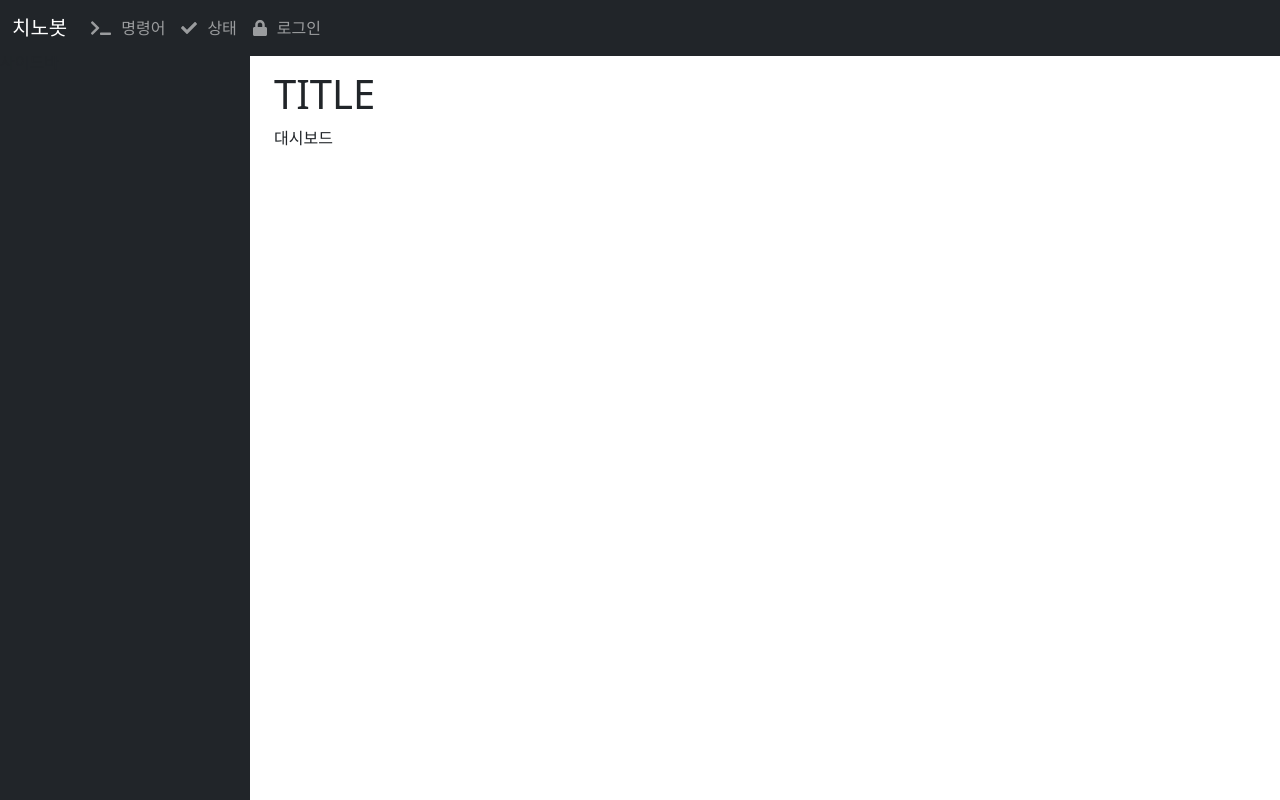
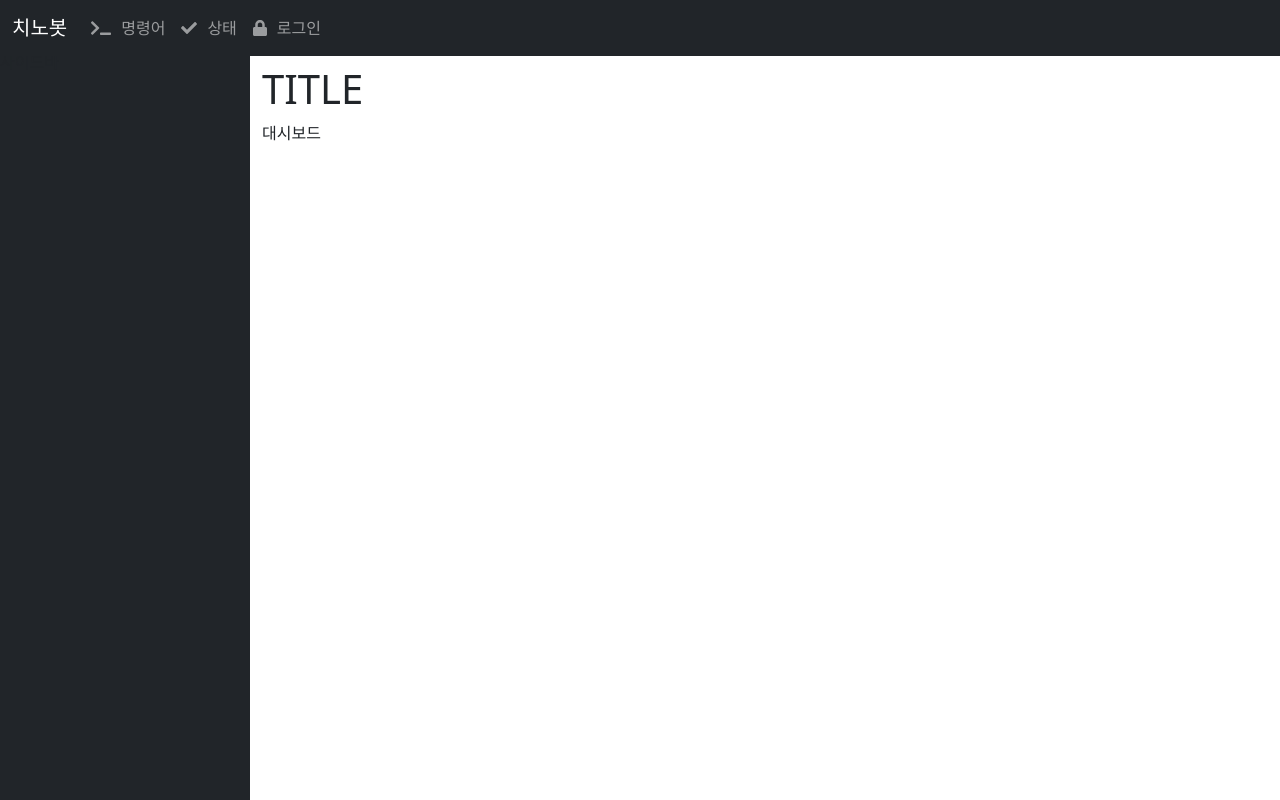
Before and after one commit to pikokr/chino-rewrite-frontend, a React (Create React App) app: page /servers/1 in a window 1280 px wide. Built offline with nearby package versions, Linux system fonts and the light colour scheme; the HTML template or start-up script is replaced by a standard one.

Commit message:
fix: padding

```diff
--- a/src/components/GuildLayout/guildLayout.module.css
+++ b/src/components/GuildLayout/guildLayout.module.css
@@ -1,14 +1,16 @@
 @media (min-width: 768px) {
     .layout {
         display: grid;
-        gap: 1.5rem;
         grid-template-areas: "sidebar main";
         grid-template-columns: 250px calc(100% - 275px);
+        height: 100%;
+    }
+    .sidebar {
+        display: block !important;
     }
 }
 
 .layout {
-    height: 100%;
 }
 
 .sidebar {
@@ -17,5 +19,5 @@
 
 .main {
     grid-area: main;
-    padding-top: 20px;
+    padding-top: 15px;
 }
--- a/src/components/GuildLayout/index.js
+++ b/src/components/GuildLayout/index.js
@@ -7,12 +7,12 @@ class GuildLayout extends Component {
         return (
             <Layout offset={50}>
                 <div className={styles.layout}>
-                    <aside className={`${styles.sidebar} bg-dark`} style={{
+                    <aside className={`${styles.sidebar} bg-dark collapse`} style={{
                         height: '100%'
                     }}>
                         사이드바
                     </aside>
-                    <div className={styles.main}>
+                    <div className={`${styles.main} container`}>
                         <h1>TITLE</h1>
                         {this.props.children}
                     </div>
```
